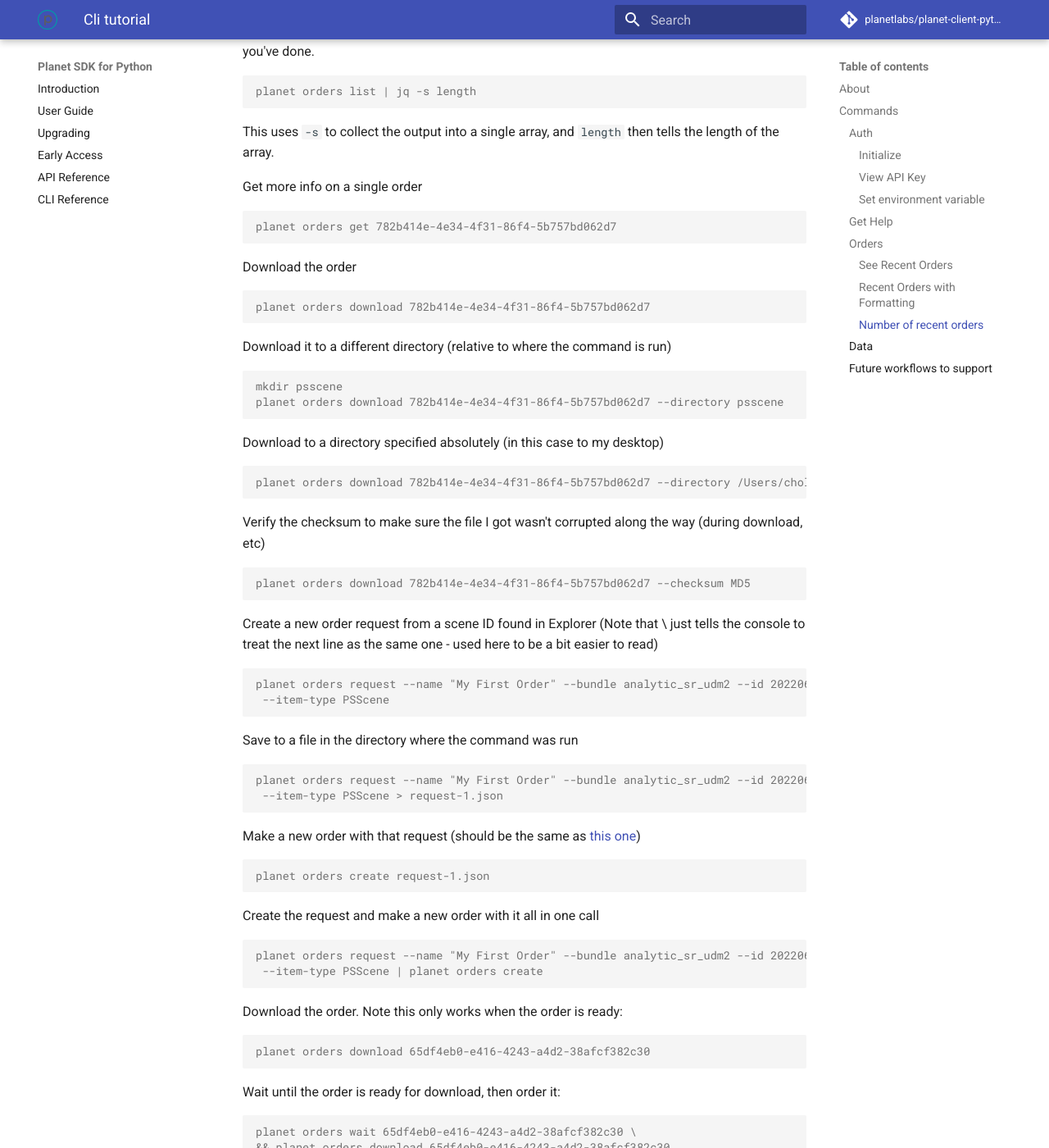
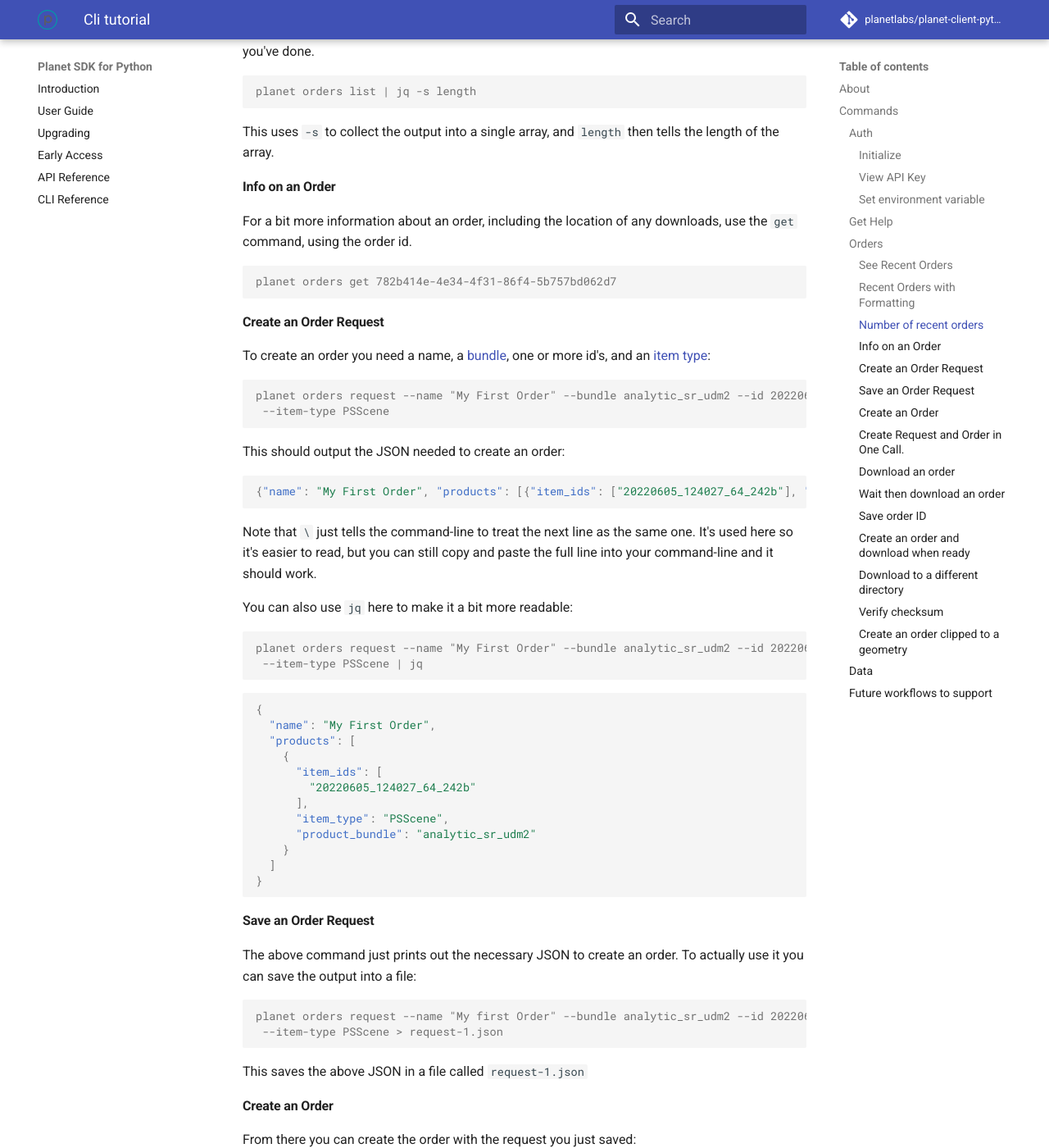
Before and after one commit to planetlabs/planet-client-python, an MkDocs documentation site: the page built from docs/cli-tutorial.md, in a window 1280 px wide and 1400 px high, scrolled down 1884 px. Shown: the whole window at 82% size. Built offline with MkDocs 1.6.1 and Material for MkDocs 9.7.7, drawn with Linux system fonts in a browser that asks for light colours; comment, search, counter and statistics services are not loaded; some of the changed text lies outside the part shown.

Commit message:
improvements

````diff
--- a/docs/cli-tutorial.md
+++ b/docs/cli-tutorial.md
@@ -95,81 +95,148 @@ planet orders list | jq -s length
 This uses `-s` to collect the output into a single array, and `length` then tells the
 length of the array.
 
+#### Info on an Order
 
-
-Get more info on a single order
+For a bit more information about an order, including the location of any downloads, use
+the `get` command, using the order id.
 
 ```console
 planet orders get 782b414e-4e34-4f31-86f4-5b757bd062d7
 ```
 
-Download the order
+#### Create an Order Request
 
-```console
-planet orders download 782b414e-4e34-4f31-86f4-5b757bd062d7
-```
-
-Download it to a different directory (relative to where the command is run)
-
-
-```console
-mkdir psscene
-planet orders download 782b414e-4e34-4f31-86f4-5b757bd062d7 --directory psscene
-```
-
-Download to a directory specified absolutely (in this case to my desktop)
-
-```console
-planet orders download 782b414e-4e34-4f31-86f4-5b757bd062d7 --directory /Users/cholmes/Desktop/
-```
-
-Verify the checksum to make sure the file I got wasn't corrupted along the way (during download, etc)
-
-```console
-planet orders download 782b414e-4e34-4f31-86f4-5b757bd062d7 --checksum MD5
-```
-
-Create a new order request from a scene ID found in Explorer
-(Note that \ just tells the console to treat the next line as the same one - used here to be a bit easier to read)
+To create an order you need a name, a [bundle](https://developers.planet.com/apis/orders/product-bundles-reference/),
+ one or more id's, and an [item type](https://developers.planet.com/docs/apis/data/items-assets/#item-types):
 
 ```console
 planet orders request --name "My First Order" --bundle analytic_sr_udm2 --id 20220605_124027_64_242b \
  --item-type PSScene
 ```
 
-Save to a file in the directory where the command was run
+This should output the JSON needed to create an order:
+
+```json
+{"name": "My First Order", "products": [{"item_ids": ["20220605_124027_64_242b"], "item_type": "PSScene", "product_bundle": "analytic_sr_udm2"}]}
+```
+
+Note that `\` just tells the command-line to treat the next line as the same one. It's used here so it's
+easier to read, but you can still copy and paste the full line into your command-line and it should work.
+
+You can also use `jq` here to make it a bit more readable:
 
 ```console
 planet orders request --name "My First Order" --bundle analytic_sr_udm2 --id 20220605_124027_64_242b \
+ --item-type PSScene | jq
+```
+
+```json
+{
+  "name": "My First Order",
+  "products": [
+    {
+      "item_ids": [
+        "20220605_124027_64_242b"
+      ],
+      "item_type": "PSScene",
+      "product_bundle": "analytic_sr_udm2"
+    }
+  ]
+}
+```
+
+#### Save an Order Request
+
+The above command just prints out the necessary JSON to create an order. To actually use it you can
+save the output into a file:
+
+```console
+planet orders request --name "My first Order" --bundle analytic_sr_udm2 --id 20220605_124027_64_242b \
  --item-type PSScene > request-1.json
 ```
 
-Make a new order with that request (should be the same as
-[this one](https://gist.githubusercontent.com/cholmes/892f851d5c55f7cf93e210595750ecfe/raw/4c255dcdf0973e0f72d43d82c776d8251fb7545e/request-1.json))
+This saves the above JSON in a file called `request-1.json`
+
+#### Create an Order
+
+From there you can create the order with the request you just saved:
 
 ```console
 planet orders create request-1.json
 ```
 
-Create the request and make a new order with it all in one call
+The output of that command is the JSON returned from the server, that reports the status:
+
+```json
+{
+  "_links": {
+    "_self": "https://api.planet.com/compute/ops/orders/v2/3b1f250e-72a0-41bb-94ea-8109b6b34e44"
+  },
+  "created_on": "2022-07-16T05:04:36.998Z",
+  "error_hints": [],
+  "id": "3b1f250e-72a0-41bb-94ea-8109b6b34e44",
+  "last_message": "Preparing order",
+  "last_modified": "2022-07-16T05:04:36.998Z",
+  "name": "My Second Order",
+  "products": [
+    {
+      "item_ids": [
+        "20220605_124027_64_242b",
+        "20220605_124025_34_242b"
+      ],
+      "item_type": "PSScene",
+      "product_bundle": "analytic_sr_udm2"
+    }
+  ],
+  "state": "queued"
+}
+```
+
+Note the default output will be a bit more 'flat' - if you'd like the above formatting in your
+command-line just use `jq` as above: `planet orders create request-1.json` (but remember
+if you run that command again it will create a second order).
+
+#### Create Request and Order in One Call.
+
+Using a unix command called a 'pipe', which looks like `|`, you can skip the step of saving to disk,
+passing the output of the `orders request` command directly to be the input of the `orders create`
+command:
 
 ```console
-planet orders request --name "My First Order" --bundle analytic_sr_udm2 --id 20220605_124027_64_242b \
+planet orders request --name "My Second Order" --bundle analytic_sr_udm2 --id 20220605_124027_64_242b,20220605_124025_34_242b \
  --item-type PSScene | planet orders create
 ```
 
-Download the order. Note this only works when the order is ready:
+The Planet CLI is designed to work well with piping, as it aims at small commands that can be
+combined in powerful ways, so you'll see it used in a number of the examples.
+
+#### Download an order
+
+To download all files in an order you use the `download` command:
 
 ```console
 planet orders download 65df4eb0-e416-4243-a4d2-38afcf382c30
 ```
+Note this only works when the order is ready for download. To do that you can
+keep running `orders get` until the `state` is `success`. Or for a better
+way see the next example.
 
-Wait until the order is ready for download, then order it:
+#### Wait then download an order
+
+The `wait` command is a small, dedicated command that polls the server to
+see if an order is ready for downloading, showing the status. It's not
+so useful by itself, but can be combined with the `download` command to
+only start the download once the order is ready:
 
 ```console
 planet orders wait 65df4eb0-e416-4243-a4d2-38afcf382c30 \
 && planet orders download 65df4eb0-e416-4243-a4d2-38afcf382c30
 ```
+
+This uses the logical AND operator (`&&`) to say "don't run the second command
+until the first is done".
+
+#### Save order ID
 
 You can also use a unix variable to store the order id of your most recently placed order,
 and then use that for the wait and download commands:
@@ -179,16 +246,69 @@ orderid=`planet orders list --limit 1 | jq -r .id`
 planet orders wait $orderid && planet orders download $orderid
 ```
 
-Create an order from a request, wait for it and download when ready
+This can be nicer than copying and pasting it in.
+
+You could also save the id right when you place the order:
 
 ```console
-id=`planet orders create request-1.json | jq -r '.id'` && planet orders wait $id && planet orders download $id
+orderid=`planet orders create request-1.json | jq -r .id`
 ```
 
-Create an order clipped to a geometry
+To check the current value of `orderid` just run `echo $orderid`.
 
-(download [raw json](https://gist.githubusercontent.com/cholmes/c7736ac5241d77605524d01ed2dc57a1/raw/7d24e02ba894e64c4c737c253a0cce4cac54167c/geometry.geojson)
-from github, or [preview](https://gist.github.com/cholmes/c7736ac5241d77605524d01ed2dc57a1))
+#### Create an order and download when ready
+
+You can then combine these all into one call, to create the order and
+download it when it's available:
+
+```console
+id=`planet orders create request-1.json | jq -r '.id'` && \
+planet orders wait $id && planet orders download $id
+```
+
+#### Download to a different directory
+
+You can use the `--directory` flag to save the output to a specific directory. This
+call saves it to a directory called `psscene`, at whatever location you are at
+currently:
+
+```console
+mkdir psscene
+planet orders download 782b414e-4e34-4f31-86f4-5b757bd062d7 --directory psscene
+```
+
+You can also specify absolute directories (int his case to my desktop):
+
+```console
+planet orders download 782b414e-4e34-4f31-86f4-5b757bd062d7 --directory /Users/cholmes/Desktop/
+```
+
+#### Verify checksum
+
+The `--checksum` command will do an extra step to make sure the file you got
+wasn't corrupted along the way (during download, etc). It checks that the bytes
+downloaded are the same as the ones on the server. By default it doesn't show
+anything if the checksums match.
+
+```console
+planet orders download 782b414e-4e34-4f31-86f4-5b757bd062d7 --checksum MD5
+```
+
+This command isn't often necessary in single download commands, but is quite
+useful if you are downloading thousands of files with a script, as the likelihood
+of at least one being corrupted in creases
+
+#### Create an order clipped to a geometry
+
+Now we'll dive into the variety of ways to customize your order. These can all be
+combined with all the commands listed above.
+
+We'll work with a geojson saved online. You should download the
+[raw json](https://gist.githubusercontent.com/cholmes/c7736ac5241d77605524d01ed2dc57a1/raw/7d24e02ba894e64c4c737c253a0cce4cac54167c/geometry.geojson)
+from github. If you want to see what it looks like check the
+[preview](https://gist.github.com/cholmes/c7736ac5241d77605524d01ed2dc57a1)).
+
+Use that saved geometry to clip the scene.
 
 ```console
 planet orders request --item-type PSScene --clip geometry.geojson --name clipped-geom \
@@ -272,7 +392,9 @@ request. So the following call is a quick way to exactly redo a previous order r
 planet orders get <order-id> | planet orders create -
 ```
 
-Realistically you'd more likely want to
+Realistically you'd more likely want to get a previous order and then change it in some way (new id's, different
+tools, etc.). You can remove the 'extra' JSON fields that report on status if you'd like, but the Orders
+API will just ignore them if they are included in a request.
 
 ### Data
 
@@ -419,4 +541,6 @@ planet orders request --name "Clipped Scenes" --item-type PSScene --bundle analy
   to sort which results are in the same strip)
 * STAC output
 * Cloud delivery (could do this today with editing JSON, but should wait till we have it a bit better)
-* Get most recent acquired (using sort)
+* Use jq to show a list of order id's, names and created time, to more easily grab the id.
+* get the id of the most recently created order using jq
+* use jq to get the id of the an order by it's name
````
